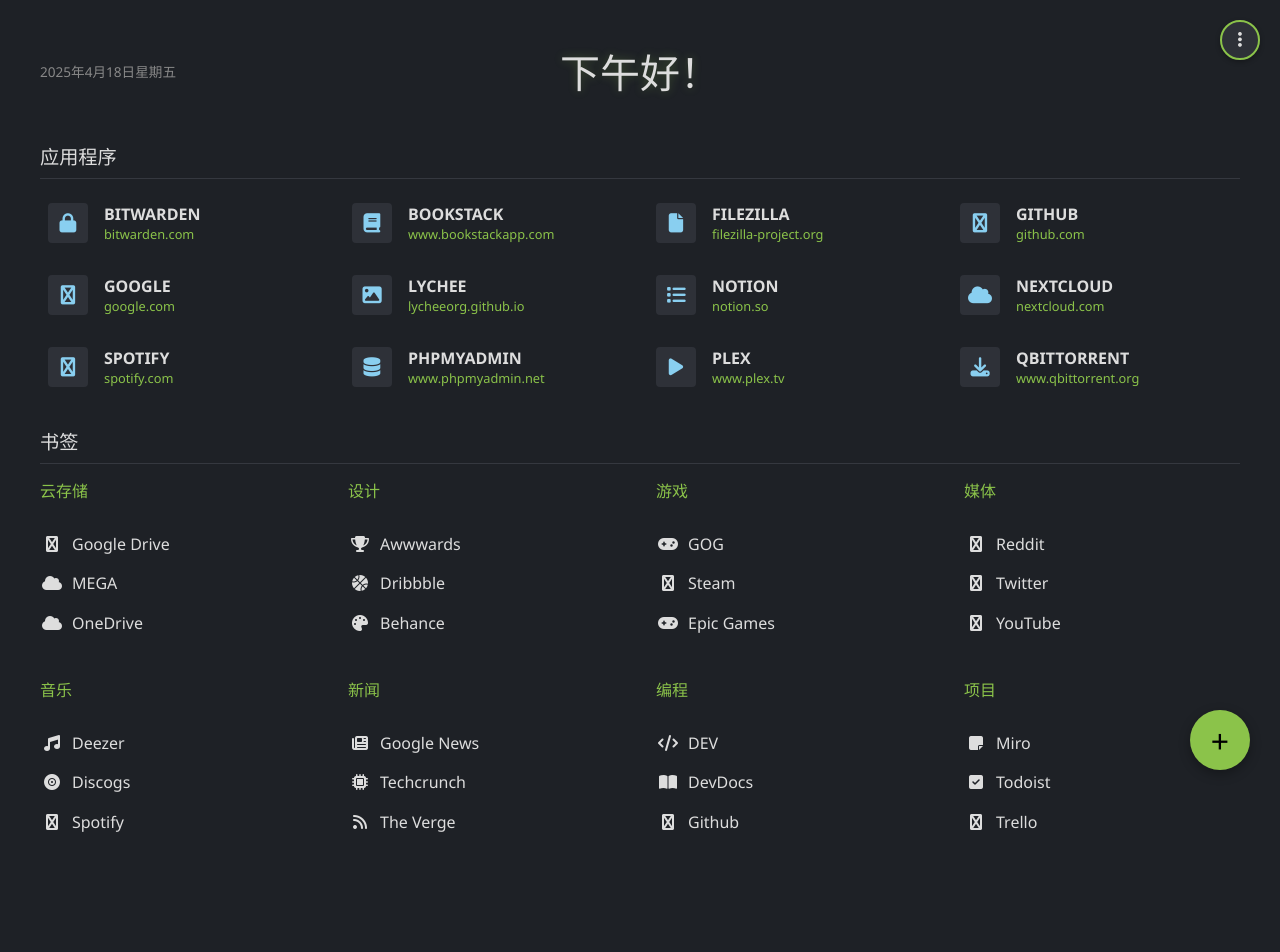
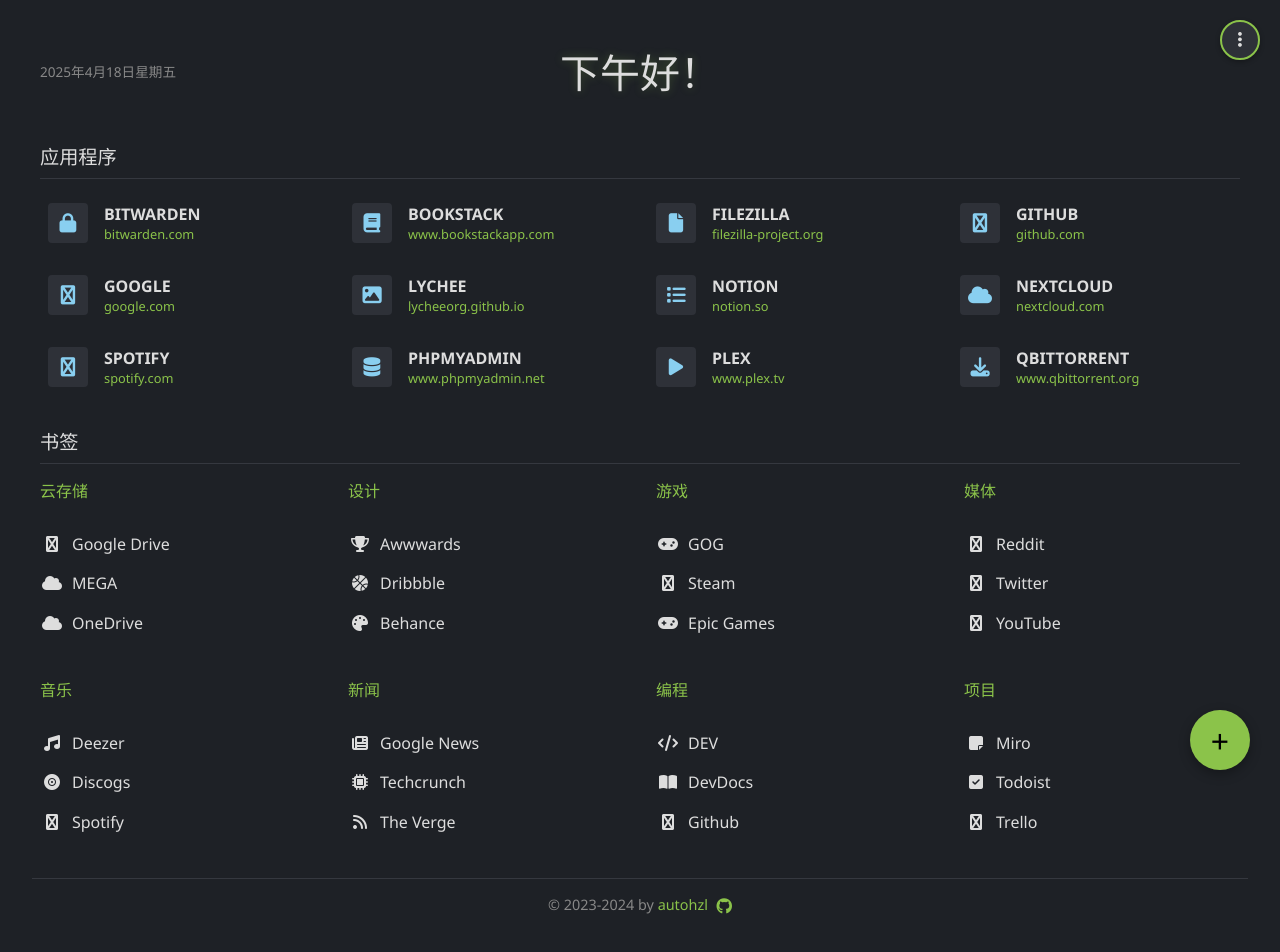
Before and after one commit to autohzl/me123, a browser extension: page index.html in a window 1280 px wide. Before the commit the page ends 878 px from the top, so only its background shows below. Drawn offline with Linux system fonts and the light colour scheme.

Commit message:
添加页脚信息和样式，更新多语言支持以包含页脚文本，确保页面底部信息的国际化，提升用户体验。

```diff
--- a/index.html
+++ b/index.html
@@ -286,6 +286,11 @@
 
     <button id="add-link-btn" class="floating-btn">+</button>
 
+    <!-- 页面底部信息 -->
+    <footer class="footer">
+        <p><span id="footer-text">© 2023-2024 by</span> <a href="https://github.com/autohzl" target="_blank"><span id="github-author">autohzl</span> <i class="fab fa-github"></i></a></p>
+    </footer>
+
     <script src="languages.js"></script>
     <script src="script.js"></script>
 </body>
--- a/languages.js
+++ b/languages.js
@@ -121,7 +121,11 @@ const languages = {
         iconSettings: "图标设置",
         useLocalIcons: "使用本地图标",
         useNetworkIcons: "使用网络图标",
-        iconSettingsDesc: "选择获取网站图标的方式"
+        iconSettingsDesc: "选择获取网站图标的方式",
+
+        // 页脚
+        footerText: "© 2023-2024 by",
+        githubAuthor: "autohzl"
     },
 
     en: {
@@ -224,6 +228,10 @@ const languages = {
         iconSettings: "Icon Settings",
         useLocalIcons: "Use Local Icons",
         useNetworkIcons: "Use Network Icons",
-        iconSettingsDesc: "Choose how to retrieve website icons"
+        iconSettingsDesc: "Choose how to retrieve website icons",
+
+        // Footer
+        footerText: "© 2023-2024 by",
+        githubAuthor: "autohzl"
     }
 };
--- a/script.js
+++ b/script.js
@@ -556,6 +556,14 @@ function applyLanguage() {
         document.getElementById('use-local-icons-label').textContent = getText('useLocalIcons');
         document.getElementById('save-advanced-settings').textContent = getText('saveSettings');
     }
+
+    // 更新页脚文本
+    if(document.getElementById('footer-text')) {
+        document.getElementById('footer-text').textContent = getText('footerText');
+    }
+    if(document.getElementById('github-author')) {
+        document.getElementById('github-author').textContent = getText('githubAuthor');
+    }
 }
 
 // 更新分类下拉菜单选项的文本
--- a/styles.css
+++ b/styles.css
@@ -1016,3 +1016,30 @@ button[type="submit"]:hover {
 .settings-option:hover label {
     color: var(--text-primary);
 }
+
+/* 页脚样式 */
+.footer {
+    text-align: center;
+    margin-top: 2rem;
+    padding: 1rem 0;
+    color: var(--text-tertiary);
+    font-size: 0.9rem;
+    border-top: 1px solid var(--bg-tertiary);
+}
+
+.footer a {
+    color: var(--accent-primary);
+    text-decoration: none;
+    transition: all 0.2s ease;
+}
+
+.footer a:hover {
+    color: var(--accent-hover);
+    text-decoration: underline;
+}
+
+.footer i {
+    font-size: 1rem;
+    vertical-align: middle;
+    margin-left: 0.3rem;
+}
```
